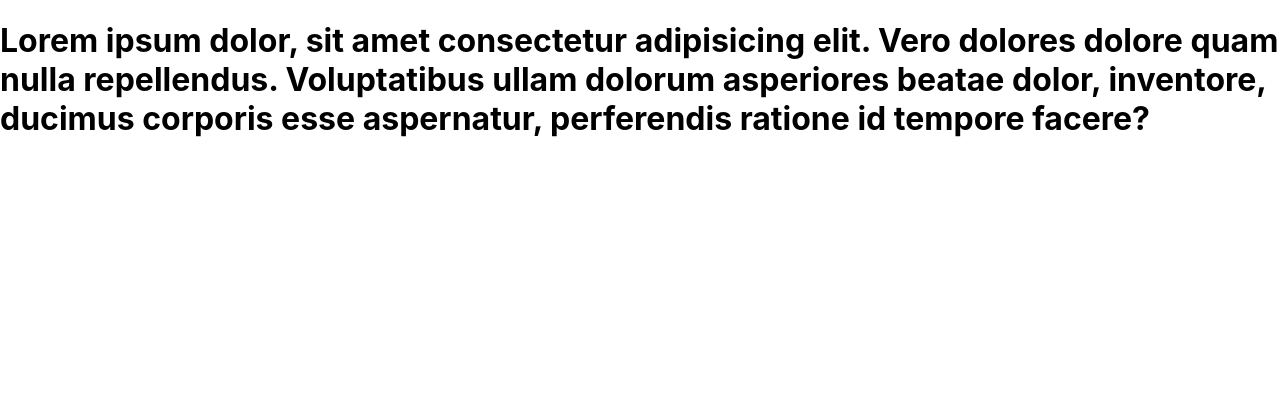
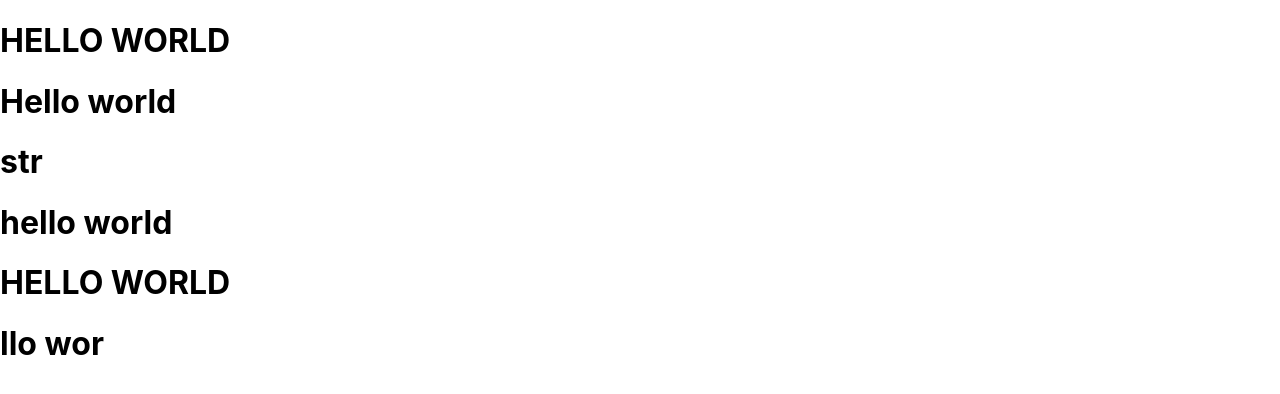
Before and after one commit to Dhananjaybhagwat0028/second-react-app, a React (Create React App) app: page / in a window 1280 px wide. Shown: the top 394 px of the page. Built offline with nearby package versions, Linux system fonts and the light colour scheme.

Commit message:
Interpolaton basics

```diff
--- a/src/App.js
+++ b/src/App.js
@@ -1,17 +1,20 @@
-// is this working in your system ??
-// AUTO SUGGESTION FEATURE ??
-// Auto Formatting. Prettier.
+//Interpolation :- means data binding in jsx
+
+
 function App() {
+  let str = `Hello world`;
+
   return (
     <>
-      <h1>
-        Lorem ipsum dolor, sit amet consectetur adipisicing elit. Vero dolores
-        dolore quam nulla repellendus. Voluptatibus ullam dolorum asperiores
-        beatae dolor, inventore, ducimus corporis esse aspernatur, perferendis
-        ratione id tempore facere?
-      </h1>
+      {/** i am comment  */}
+
+      <h1>HELLO WORLD</h1>
+      <h1>{str}</h1>
+      <h1>str</h1>
+      <h1>{str.toLowerCase()}</h1>
+      <h1>{str.toUpperCase()}</h1>
+      <h1>{str.substring(2, 9)}</h1>
     </>
   );
 }
-
 export default App;
```
